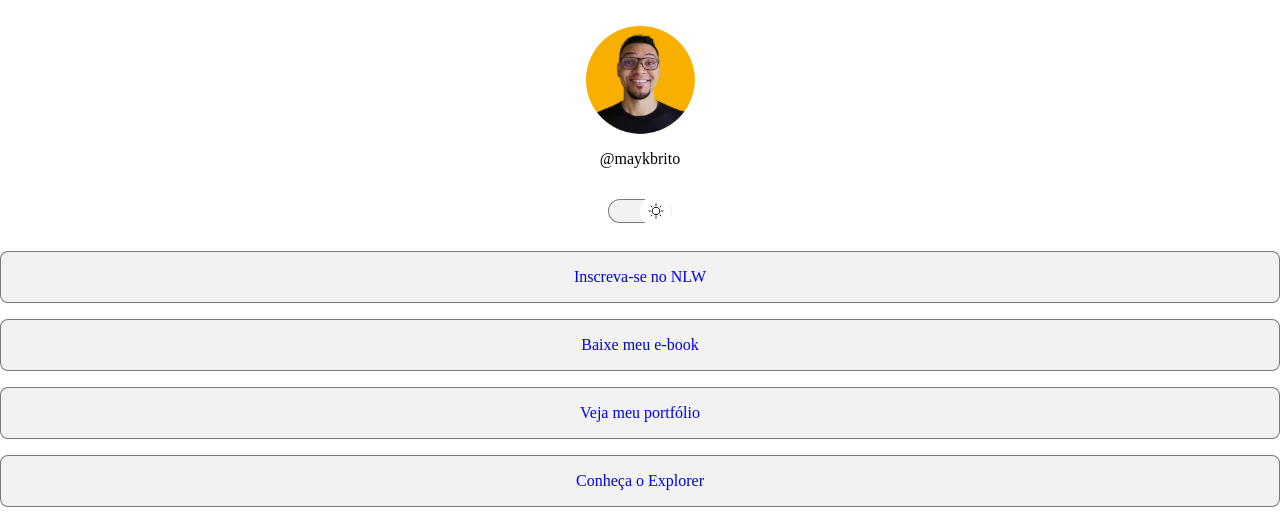
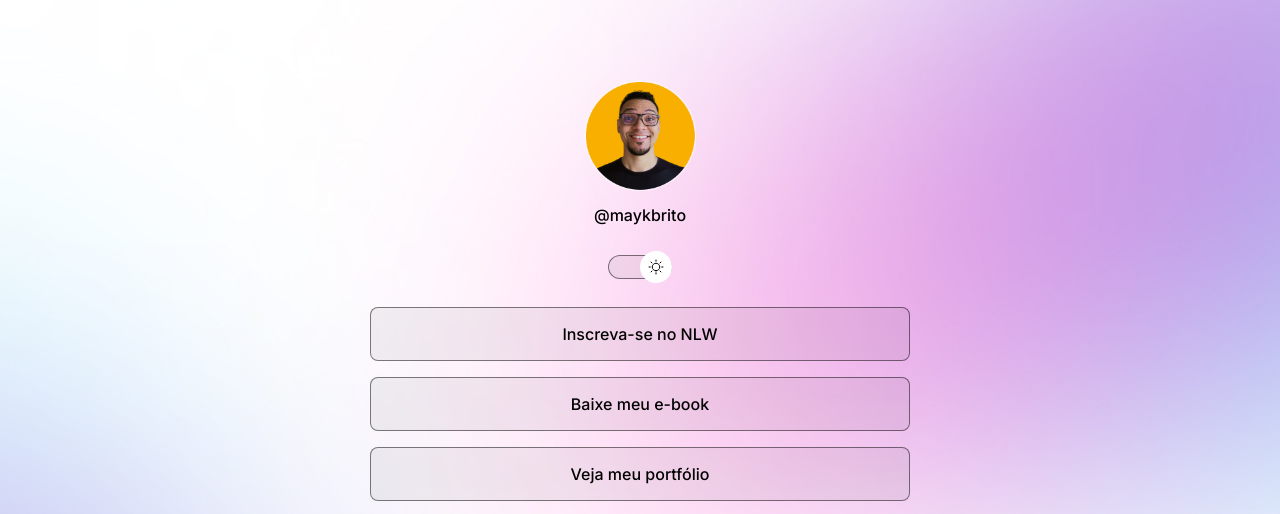
Before and after one commit to brunotms/Rocketseat-DevLinks, a plain HTML site: page index.html in a window 1280 px wide. Shown: the top 514 px of the page. Drawn offline with nearby package versions, Linux system fonts and the light colour scheme.

Commit message:
versão final corrigida

```diff
--- a/style.css
+++ b/style.css
@@ -24,12 +24,26 @@
     --switch-bg-url: url(./assets/sun.svg);
   }
 
+  body {
+    background: var(--bg-url) no-repeat top center/cover;
 
 
+    height: 100vh;
+  }
 
+  body * {
+    font-family: "Inter", sans-serif;
+    color: var(--text-color);
+  }
 
-/* Profile */
+  #container {
+    width: 100%;
+    max-width: 588px;
+    margin: 56px auto 0px;
+    padding: 0 24px;
+  }
 
+  /* profile */
   #profile {
     text-align: center;
     padding: 24px;
@@ -52,17 +66,20 @@
 
     margin: 4px auto;
   }
+
   #switch button {
     width: 32px;
     height: 32px;
     background: white var(--switch-bg-url) no-repeat center;
     border: 0;
     border-radius: 50%;
+
     position: absolute;
     top: 50%;
     left: 0;
     z-index: 1;
     transform: translateY(-50%);
+
     animation: slide-back 0.2s;
   }
 
@@ -70,7 +87,7 @@ animation: slide-back 0.2s;
     animation: slide-in 0.2s forwards;
   }
 
-#switch button:hover{
+  #switch button:hover {
     outline: 8px solid var(--highlight-color);
   }
 
@@ -88,7 +105,7 @@ animation: slide-back 0.2s;
 
 
 
-/*Links*/
+  /* links */
 
   ul {
     list-style: none;
@@ -104,10 +121,11 @@ ul li a {
     display: flex;
     align-items: center;
     justify-content: center;
+
+
     padding: 16px 24px;
 
     background: var(--surface-color);
-
     border: 1px solid var(--stroke-color);
     border-radius: 8px;
 
@@ -134,6 +152,7 @@ ul li a:hover {
     justify-content: center;
 
     padding: 24px 0;
+
     font-size: 24px;
   }
 
@@ -142,6 +161,7 @@ ul li a:hover {
     align-items: center;
     justify-content: center;
     padding: 16px;
+
     transition: background 0.2s;
     border-radius: 50%;
   }
@@ -156,7 +176,7 @@ footer {
     font-size: 14px;
   }
 
-/* media queries*/
+  /* media queries */
   @media (min-width: 700px) {
     :root {
       --bg-url: url(./assets/bg-desktop.jpg);
```
Lines whose indentation alone changed are shown as unchanged.
